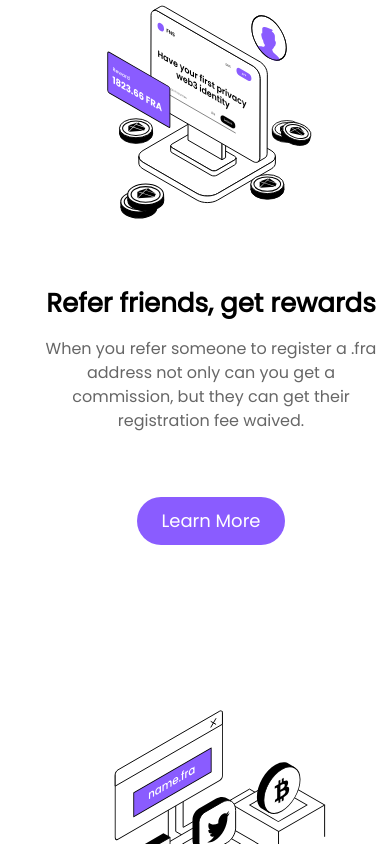
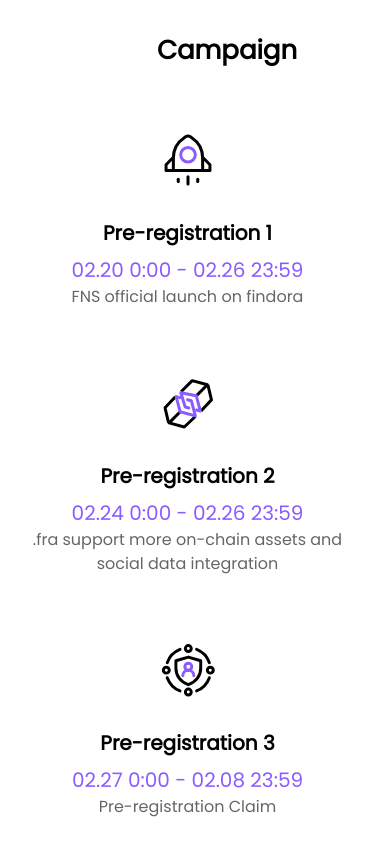
Before and after one commit to findora-name-service/fns-home, a React (Create React App) app: page / in a window 390 px wide. Shown: the part 960-1804 px from the top of the page. Built offline with nearby package versions, Linux system fonts and the light colour scheme.

Commit message:
feat: add home6

```diff
--- a/src/components/Header/index.tsx
+++ b/src/components/Header/index.tsx
@@ -48,6 +48,9 @@
     <div className='header_info'>
      <img src={( window.innerWidth>760?pc_isOpacity:isOpacity) ? logo2 : logo1} alt="" />
      <div className='button_box'>
+     <button className='docbutton' onClick={()=>{
+        window.open('https://app.fns.gg/airdrop ','_self')
+      }}>Airdrop</button>
       <button className='docbutton' onClick={()=>{
         window.open('https://docs.fns.gg/untitled/introduction/what-is-fns','_self')
       }}>DOCS</button>
--- /dev/null
+++ b/src/components/Home6/index.less
@@ -0,0 +1,181 @@
+
+.Home6{
+  height: 100vh;
+  width: 100%;
+  max-width: 1200px;
+  margin: 0 auto;
+  height: 100vh;
+  display: flex;
+  align-items: flex-start;
+  flex-direction: column;
+  justify-content: center;
+padding-top: 80px;
+
+  .facts_box_list2 {
+    display: flex;
+    width: 1200px;
+    margin-top: 90px;
+    overflow-x: auto;
+    transition: scroll-left 0.3s ease-in-out;
+
+    &::-webkit-scrollbar {
+      width: 6px;
+    }
+
+    .empty {
+      border: none;
+    }
+
+    li {
+      list-style: none;
+      flex-shrink: 0;
+      box-sizing: border-box;
+      width: 350px;
+      margin-right: 75px;
+
+      .campaigntime{
+        font-weight: 500;
+      font-size: 20px;
+      line-height: 30px;
+      color: #8A5CFF !important;
+      }
+      .facts_title {
+        margin: 0;
+        font-weight: 400;
+        font-size: 20px;
+        line-height: 30px;
+        color: #000000;
+        opacity: 0.6;
+      }
+
+      .edition {
+        margin: 0;
+        font-weight: 600;
+        font-size: 24px;
+        line-height: 120%;
+        color: #000000;
+        margin-bottom: 16px;
+      }
+
+      .list_img {
+        margin-bottom:40px ;
+        img {
+          width: 80px;
+          height: 80px;
+          margin: 0 auto;
+        }
+      }
+    }
+  }
+
+
+  .bottom_container{
+    width: 100%;
+    display: flex;
+    justify-content: space-between;
+    align-items: center;
+    padding-bottom: 32px;
+    border-bottom: 2px solid #000000;
+    .arrow-btns{
+      display: flex;
+
+      span{
+        display: block;
+        width: 32px;
+        height: 32px;
+        margin: 0 20px;
+      svg{
+        width: 32px;
+        height: 32px;
+        &:hover{
+          path{
+            stroke: rgba(138, 92, 255, 1);
+          }
+        }
+    }
+      }
+    }
+
+    h2{
+      font-weight: 600;
+      font-size: 48px;
+      line-height: 120%;
+      display: flex;
+      align-items: center;
+      color: #000000;
+    }
+  }
+}
+
+@media only screen and (max-width: 576px) {
+  .Home6{
+    margin-top: 107px;
+    width: 100%;
+    padding:  0 32px;
+    height: auto;
+    .facts_box_list2 {
+      display: flex;
+      flex-direction: column;
+      width: 100%;
+      margin-top: 64px;
+      overflow-x:inherit;
+      padding: 0;
+      li {
+       text-align: center;
+        width: 311px;
+        margin-right: 0px;
+        margin-bottom: 64px;
+
+        .facts_title {
+          font-weight: 400;
+          font-size: 16px;
+          line-height: 24px;
+        }
+        .edition {
+          font-weight: 600;
+          font-size: 20px;
+          line-height: 120%;
+          margin-bottom: 10px;
+        }
+        .campaigntime{
+          font-weight: 500;
+        font-size: 20px;
+        line-height: 30px;
+        color: #8A5CFF !important;
+        }
+        .list_img {
+          margin-bottom:24px ;
+          img {
+            width: 60px;
+            height: 60px;
+            margin: 0 auto;
+          }
+        }
+      }
+    }
+
+
+    .bottom_container{
+      padding: 0;
+      border: none;
+      text-align: center;
+      display: flex;
+      flex-direction: column;
+      .arrow-btns{
+        display: none;
+      }
+      h2{
+        margin: 0;
+        display: block;
+        width: 100%;
+        text-align: center;
+        font-weight: 600;
+        font-size: 26px;
+        line-height: 120%;
+      }
+      .arrow-btns{
+       display: none;
+     }
+    }
+  }
+}
--- /dev/null
+++ b/src/components/Home6/index.tsx
@@ -0,0 +1,138 @@
+import React, { useState, useRef, useEffect } from 'react';
+import { ArrowLeftIcon, ArrowRightIcon } from '../../assets/icons/icons.js';
+
+import l1 from './../../assets/image/Roadmap1.svg';
+import l2 from './../../assets/image/Roadmap2.svg';
+import l3 from './../../assets/image/Roadmap3.svg';
+import l4 from './../../assets/image/Roadmap4.svg';
+
+import './index.less';
+
+export interface IHome6 {
+  Opacity?:any
+}
+
+const Home6: React.FC<IHome6>=({Opacity})=> {
+  const list = [
+    ['Pre-registration 1   ', 'FNS official launch on findora',  'l1','02.20 0:00 - 02.26 23:59'],
+    ['Pre-registration 2    ', '.fra support more on-chain assets and social data integration',  'l2','02.24 0:00 - 02.26 23:59'],
+    ['Pre-registration 3 ', 'Pre-registration Claim',  'l3','02.27 0:00 - 02.08 23:59'],
+    ['Hello ETHDenver  ', 'A limited number of 10,000 FNS will be sold for free（only need gas）. without restriction.', 'l4','03.01 0:00 - 03.05 0:00'],
+  ];
+  const cardListDom:any = useRef(null);
+  const [initWidth, setInitWidth] = useState<number>();
+  let timerLeft:any = null;
+  let timerRight:any = null;
+
+  useEffect(() => {
+    const screenWidth = document.body.clientWidth;
+    const startPositionLeft = (screenWidth - 1200) / 2;
+    setInitWidth(startPositionLeft);
+  }, []);
+
+  function handleOnClickArrow(flag:any) {
+    return (e:any) => {
+      const screenWidth = document.body.clientWidth;
+      const startPositionLeft = (screenWidth - 1200) / 2;
+
+      if (flag === 'left') {
+        clearInterval(timerRight);
+        clearInterval(timerLeft);
+
+        const newPosition = cardListDom.current.scrollLeft + 360 + startPositionLeft / 2;
+
+        timerLeft = setInterval(function () {
+          const oldPosition = cardListDom.current.scrollLeft;
+
+          if (oldPosition + cardListDom.current.offsetWidth >= cardListDom.current.scrollWidth) {
+            clearInterval(timerLeft);
+          }
+
+          let speed = (newPosition - oldPosition) / 10;
+          speed = speed > 0 ? Math.ceil(speed) : Math.floor(speed);
+
+          if (oldPosition >= newPosition) {
+            clearInterval(timerLeft);
+          }
+
+          cardListDom.current.scrollLeft = oldPosition + speed;
+        }, 30);
+      }
+
+      if (flag === 'right') {
+        clearInterval(timerLeft);
+        clearInterval(timerRight);
+
+        const newPosition = cardListDom.current.scrollLeft - 360 - startPositionLeft / 2;
+
+        timerRight = setInterval(function () {
+          const oldPosition = cardListDom.current.scrollLeft;
+
+          if (oldPosition === 0) {
+            clearInterval(timerRight);
+          }
+
+          let speed = (oldPosition - newPosition) / 10;
+          speed = speed > 0 ? Math.ceil(speed) : Math.floor(speed);
+
+          if (oldPosition <= newPosition) {
+            clearInterval(timerRight);
+          }
+          cardListDom.current.scrollLeft = oldPosition - speed;
+        }, 30);
+      }
+    };
+  }
+
+  return (
+
+      <div className="Home6 hometest" id="Home6"  >
+        <div className="bottom_container">
+          <h2>Campaign</h2>
+          {list.length > 3 && (
+            <div className="arrow-btns">
+             <ArrowLeftIcon  onClick={handleOnClickArrow('right')}/>
+             <ArrowRightIcon onClick={handleOnClickArrow('left')}/>
+            </div>
+          )}
+        </div>
+        <ul className="facts_box_list2" ref={cardListDom}>
+          {list &&
+            list.map((item, index) => {
+              var logo1;
+
+              switch (item[2]) {
+                case 'l1':
+                  logo1 = l1;
+                  break;
+                case 'l2':
+                  logo1 = l2;
+                  break;
+                case 'l3':
+                  logo1 = l3;
+                  break;
+                case 'l4':
+                  logo1 = l4;
+                  break;
+
+              }
+              return (
+                <li key={index}>
+              <div className="list_img">{item[2] && <img src={logo1} alt="" />}</div>
+                  <div>
+                  <p className="edition">{item[0]}</p>
+                  <p className="campaigntime">{item[3]}</p>
+                  <p className="facts_title">{item[1]}</p>
+                  </div>
+                </li>
+              );
+            })}
+
+        </ul>
+
+        </div>
+
+
+  );
+}
+export default Home6;
--- a/src/components/scrollTip/index.less
+++ b/src/components/scrollTip/index.less
@@ -72,6 +72,11 @@
     background: #8A5CFF;
     }
    }
+   .isTabnum6{
+    li:nth-child(6){
+    background: #8A5CFF;
+    }
+   }
 }
 @media only screen and (max-width: 576px) {
   .scrollTip_box{
--- a/src/components/scrollTip/index.tsx
+++ b/src/components/scrollTip/index.tsx
@@ -17,8 +17,9 @@
         <li></li>
         <li></li>
         <li></li>
+        <li></li>
       </ul>
-      <p className={classnames(`allpagenum${isTabnum}`)}>05</p>
+      <p className={classnames(`allpagenum${isTabnum}`)}>06</p>
     </section>
 
   );
--- a/src/pages/Home/index.tsx
+++ b/src/pages/Home/index.tsx
@@ -5,6 +5,7 @@
 
 import Home3 from './../../components/Home3';
 import Home4 from './../../components/Home4';
+import Home6 from './../../components/Home6';
 import ScrollTip from './../../components/scrollTip';
 import fullpage from 'fullpage.js';
 import Header from './../../components/Header';
@@ -41,10 +42,12 @@
       <Header pc_isOpacity={page===0?false:true} />
       <div id="fullpage" >
           <div className="section " id="section0"><Home1 /></div>
+          <div className="section" id="section6">  <Home6/></div>
           <div className="section" id="section1"><Home2 /></div>
           <div className="section" id="section2">  <Home3 /></div>
           <div className="section" id="section3">  <Home4/></div>
           <div className="section" id="section4"  style={{ overflowY:'scroll'}}> <Home5 /></div>
+
       </div>
       <ScrollTip isTabnum={page+1}/>
       </div>
@@ -52,6 +55,7 @@
       <div className='mo_home'>
       <Header/>
       <Home1 />
+      <Home6 />
       <Home2 />
       <Home3 />
       <Home4 />
```
